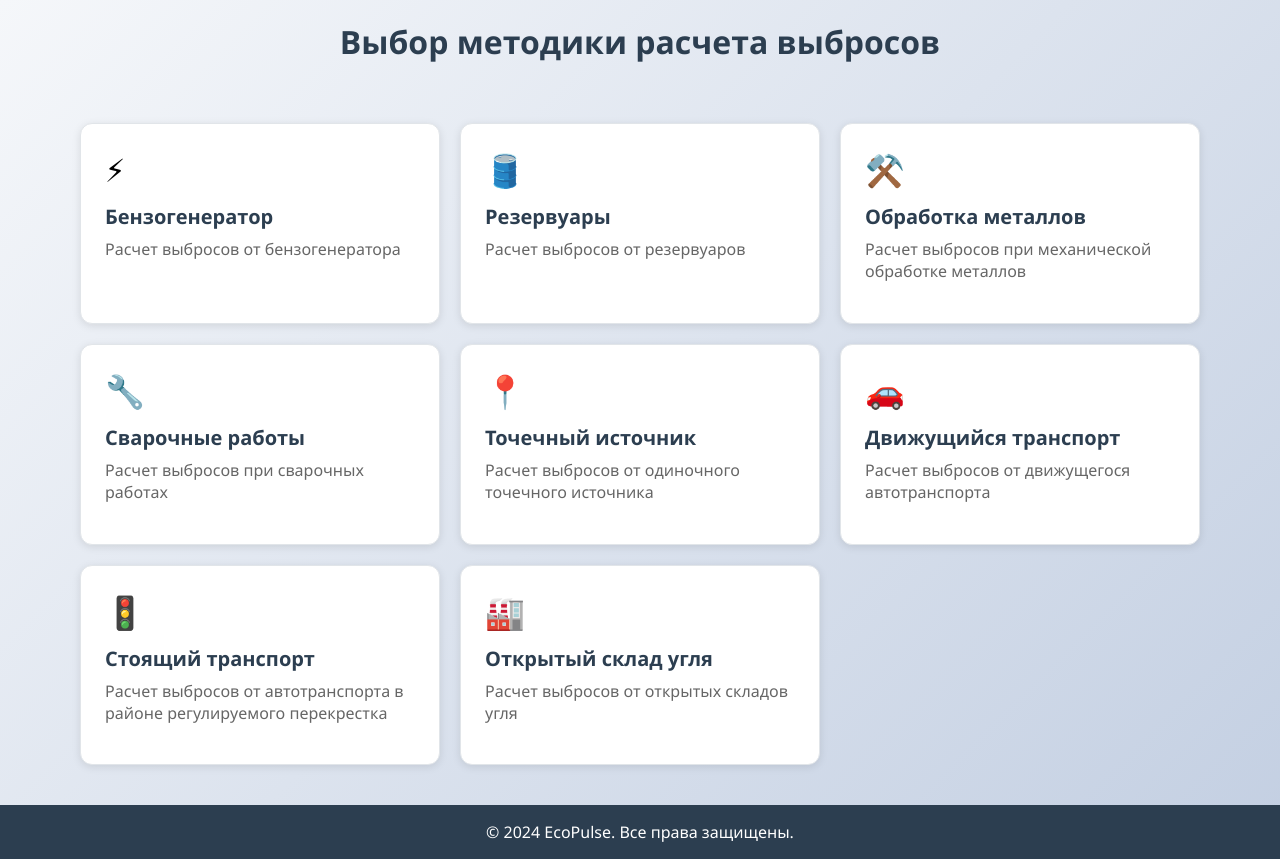
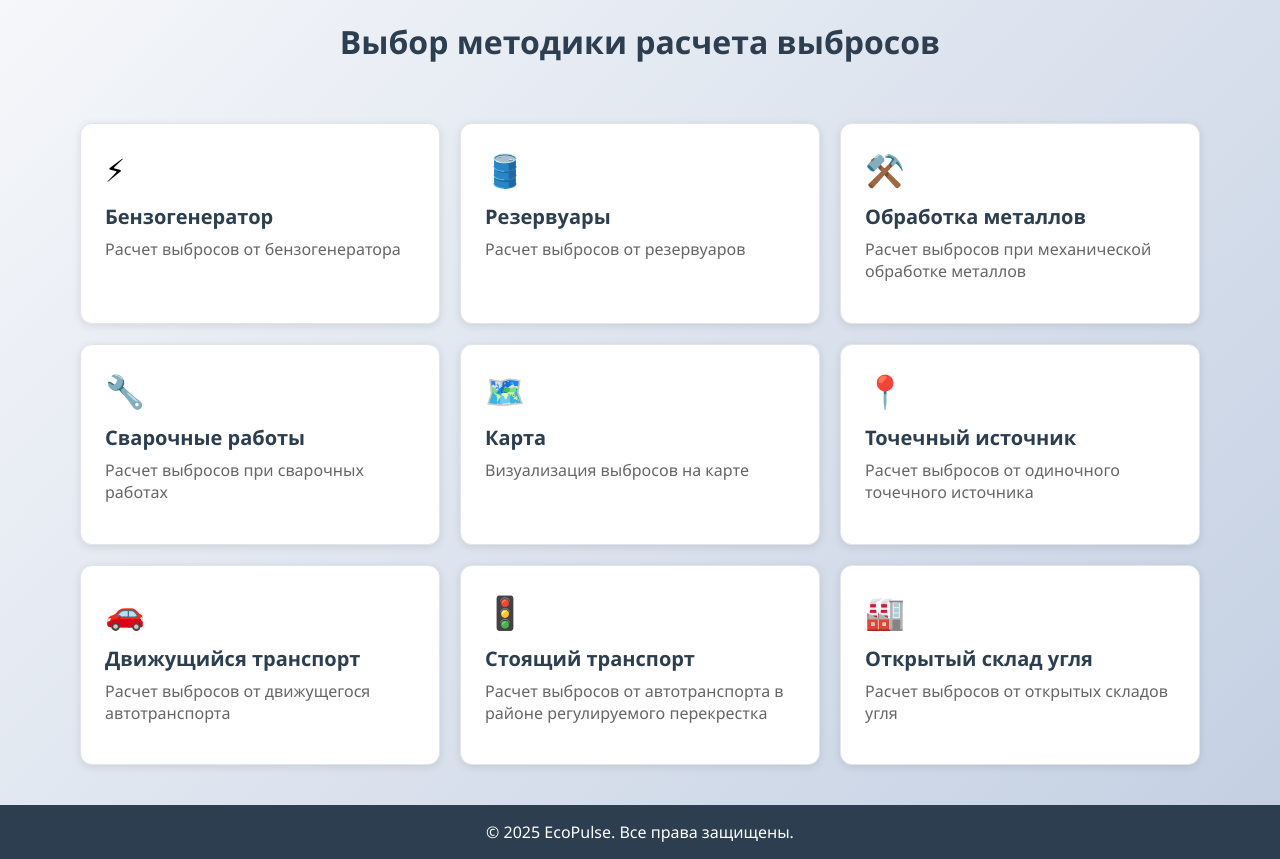
Before and after one commit to xJaSzyy/EcoPulseFrontend, a Vue app: page / in a window 1280 px wide. Built offline with nearby package versions, Linux system fonts and the light colour scheme.

Commit message:
refactor: change names for views

```diff
--- a/package.json
+++ b/package.json
@@ -9,6 +9,7 @@
     "preview": "vite preview"
   },
   "dependencies": {
+    "ol": "^10.7.0",
     "vue": "^3.5.24",
     "vue-router": "^4.6.3"
   },
--- a/src/App.vue
+++ b/src/App.vue
@@ -1,6 +1,6 @@
 <template>
   <div id="app">
-    <header class="app-header" v-if="$route.name !== 'home'">
+    <header class="app-header" v-if="!['home', 'map'].includes($route.name)">
       <div class="header-content">
         <h1 class="app-title">EcoPulse</h1>
         <p class="app-subtitle">Система расчета выбросов загрязняющих веществ</p>
@@ -12,7 +12,7 @@
     </main>
 
     <footer class="app-footer" v-if="$route.name === 'home'">
-      <p>&copy; 2024 EcoPulse. Все права защищены.</p>
+      <p>&copy; 2025 EcoPulse. Все права защищены.</p>
     </footer>
   </div>
 </template>
--- a/src/views/GasolineGeneratorView.vue
+++ b/src/views/GasolineGeneratorCalculateView.vue
@@ -71,7 +71,7 @@ const goBack = () => {
 
 const calculate = async () => {
   try {
-    const response = await fetch('http://localhost:5000/calculate/gasoline-generator', {
+    const response = await fetch('http://localhost:5212/calculate/gasoline-generator', {
       method: 'POST',
       headers: {
         'Content-Type': 'application/json',
--- a/src/views/HomeView.vue
+++ b/src/views/HomeView.vue
@@ -49,27 +49,34 @@ const methods = ref([
   },
   {
     id: 5,
+    title: 'Карта',
+    description: 'Визуализация выбросов на карте',
+    route: '/map',
+    icon: '🗺️'
+  },
+  {
+    id: 6,
     title: 'Точечный источник',
     description: 'Расчет выбросов от одиночного точечного источника',
     route: '/maximum-single',
     icon: '📍'
   },
   {
-    id: 6,
+    id: 7,
     title: 'Движущийся транспорт',
     description: 'Расчет выбросов от движущегося автотранспорта',
     route: '/vehicle-flow',
     icon: '🚗'
   },
   {
-    id: 7,
+    id: 8,
     title: 'Стоящий транспорт',
     description: 'Расчет выбросов от автотранспорта в районе регулируемого перекрестка',
     route: '/traffic-light-queue',
     icon: '🚦'
   },
   {
-    id: 8,
+    id: 9,
     title: 'Открытый склад угля',
     description: 'Расчет выбросов от открытых складов угля',
     route: '/open-coal-warehouse',
--- a/src/views/MaximumSingle.vue
+++ b/src/views/MaximumSingleCalculateView.vue
@@ -112,7 +112,7 @@ const goBack = () => {
 
 const calculate = async () => {
   try {
-    const response = await fetch('http://localhost:5000/calculate/maximum-single', {
+    const response = await fetch('http://localhost:5212/calculate/maximum-single', {
       method: 'POST',
       headers: {
         'Content-Type': 'application/json',
--- a/src/views/TrafficLightQueue.vue
+++ b/src/views/TrafficLightQueueCalculateView.vue
@@ -104,7 +104,7 @@ const goBack = () => {
 
 const calculate = async () => {
   try {
-    const response = await fetch('http://localhost:5000/calculate/traffic-light-queue', {
+    const response = await fetch('http://localhost:5212/calculate/traffic-light-queue', {
       method: 'POST',
       headers: {
         'Content-Type': 'application/json',
--- a/src/views/VehicleFlow.vue
+++ b/src/views/VehicleFlowCalculateView.vue
@@ -108,7 +108,7 @@ const goBack = () => {
 
 const calculate = async () => {
   try {
-    const response = await fetch('http://localhost:5000/calculate/vehicle-flow', {
+    const response = await fetch('http://localhost:5212/calculate/vehicle-flow', {
       method: 'POST',
       headers: {
         'Content-Type': 'application/json',
```
Also changed, not shown: src/router/index.js (+8 -8 lines), src/views/DuringMetalMachiningCalculateView.vue (renamed from src/views/DuringMetalMachining.vue), src/views/DuringWeldingOperationsCalculateView.vue (renamed from src/views/DuringWeldingOperations.vue), src/views/OpenCoalWarehouseCalculateView.vue (renamed from src/views/OpenCoalWarehouse.vue), src/views/ReservoirsCalculateView.vue (renamed from src/views/Reservoirs.vue), 1 other file (tests, documents, lock files or other folders).
